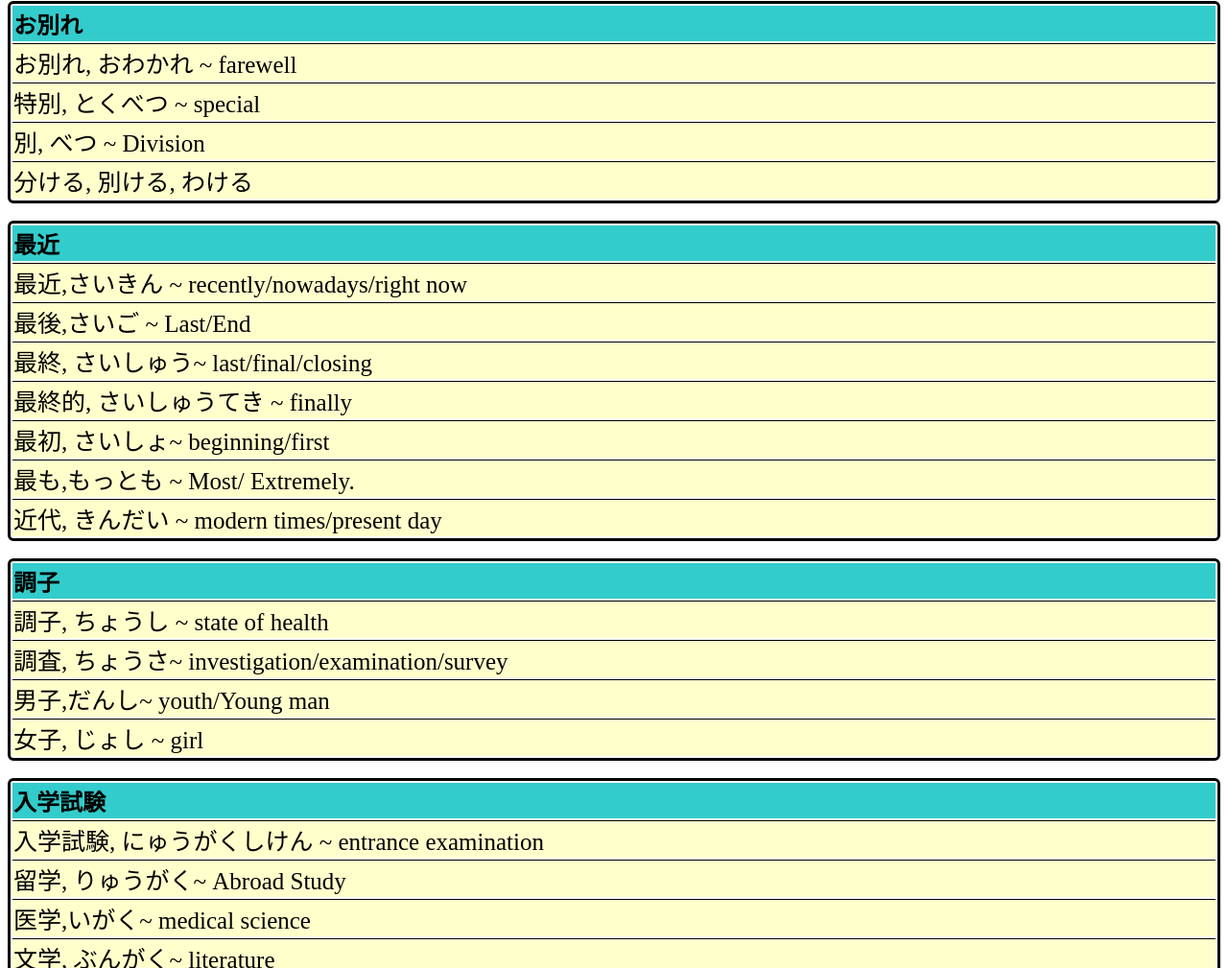
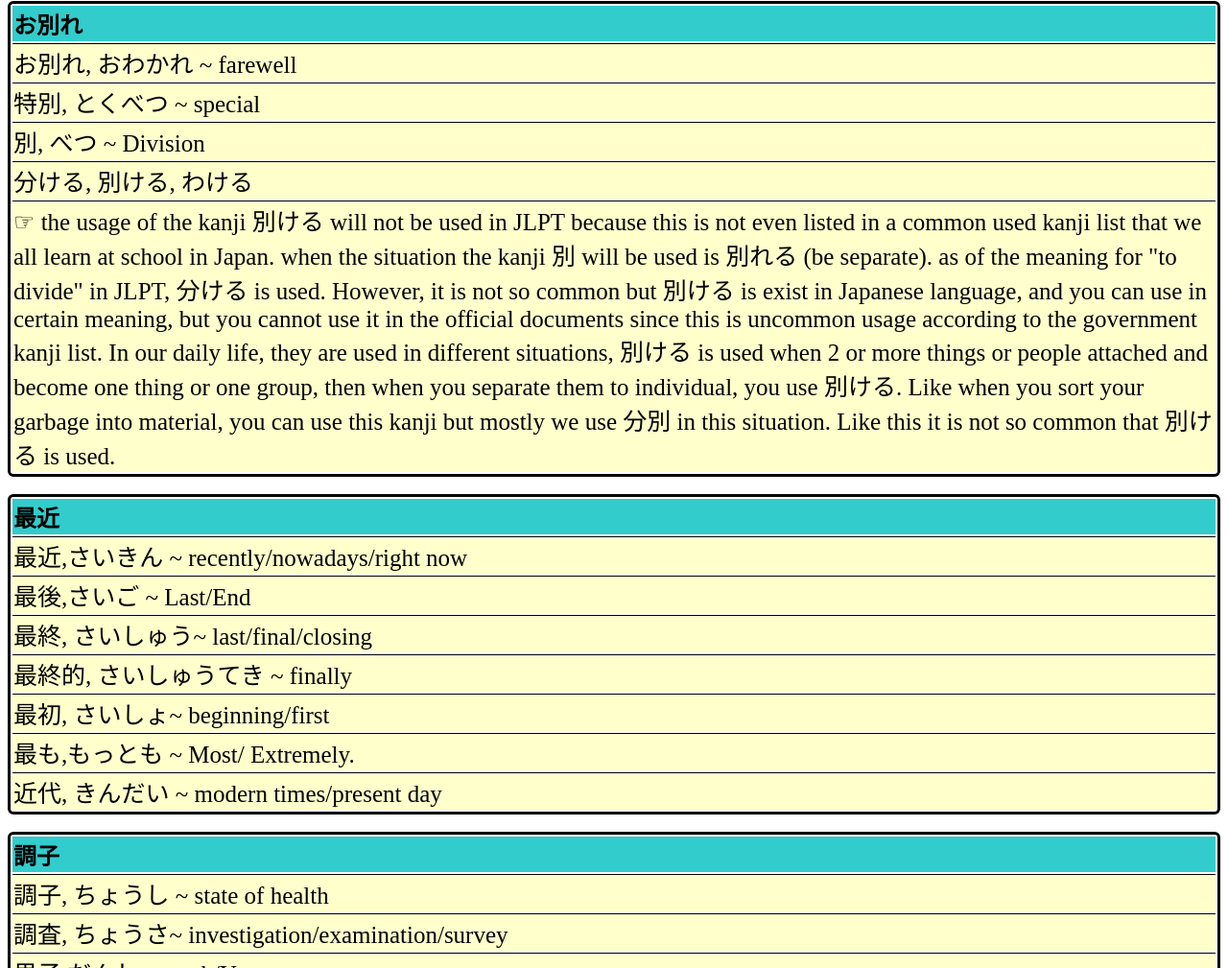
Before and after one commit to ravikiran378/kanji_html, a plain HTML site: page index.html in a window 1280 px wide. Shown: the part 3544-4553 px from the top of the page at 96% size. Drawn offline with Linux system fonts and the light colour scheme.

Commit message:
Update index.html

```diff
--- a/index.html
+++ b/index.html
@@ -240,7 +240,7 @@
         add(getEntry('Lesson 9','運動', '運動,うんどう ~ Exercise', '運動場 ~ Playground', '活動,かつどう ~ Activity', '行動,こうどう ~ conduct/behaviour', '自動, じどう ~ automatic', '自動的,じどうてき ~ Automatic', '運転,うんてん ~ Operation/Driving', '運ぶ, はこぶ ~ Move', '運転手,うんてんしゅ ~ Driver'));
         add(getEntry('Lesson 9','練習', '練習,れんしゅう~ practice', '学習,がくしゅう ~ Study', '習う, ならう~ to learn', '習慣,しゅうかん ~ custom'));
         add(getEntry('Lesson 9','卒業式', '卒業式, そつぎょうしき ~ graduation ceremony'));
-        add(getEntry('Lesson 9','お別れ', 'お別れ, おわかれ ~ farewell', '特別, とくべつ ~ special', '別, べつ ~ Division', '分ける, 別ける, わける'));
+        add(getEntry('Lesson 9','お別れ', 'お別れ, おわかれ ~ farewell', '特別, とくべつ ~ special', '別, べつ ~ Division', '分ける, 別ける, わける',' ☞ the usage of the kanji 別ける will not be used in JLPT because this is not even listed in a common used kanji list that we all learn at school in Japan.  when the situation the kanji 別 will be used is 別れる (be separate).  as of the meaning for "to divide" in JLPT, 分ける is used. However, it is not so common but 別ける is exist in Japanese language, and you can use in certain meaning, but you cannot use it in the official documents since this is uncommon usage according to the government kanji list. In our daily life, they are used in different situations, 別ける is used when 2 or more things or people attached and become one thing or one group, then when you separate them to individual, you use 別ける.  Like when you sort your garbage into material, you can use this kanji but mostly we use 分別 in this situation.  Like this it is not so common that 別ける is used.'));
         add(getEntry('Lesson 9','最近', '最近,さいきん ~ recently/nowadays/right now', '最後,さいご ~ Last/End', '最終, さいしゅう~ last/final/closing', '最終的, さいしゅうてき ~ finally', '最初, さいしょ~ beginning/first', '最も,もっとも ~ Most/ Extremely.', '近代, きんだい ~ modern times/present day'));
         add(getEntry('Lesson 9','調子', '調子, ちょうし ~ state of health', '調査, ちょうさ~ investigation/examination/survey', '男子,だんし~ youth/Young man', '女子, じょし ~ girl'));
         add(getEntry('Lesson 9','入学試験', '入学試験, にゅうがくしけん ~ entrance examination', '留学, りゅうがく~ Abroad Study', '医学,いがく~ medical science', '文学, ぶんがく~ literature', '科学,かがく~ science ** Observe 料理 for Kanji difference.', '化学 ~ Chemistry', '数学,すうがく ~ Maths.', '生物学, せいぶつがく~ biology', '試験, しけん ~ Exam', '試合,しあい ~ Match'));
```
